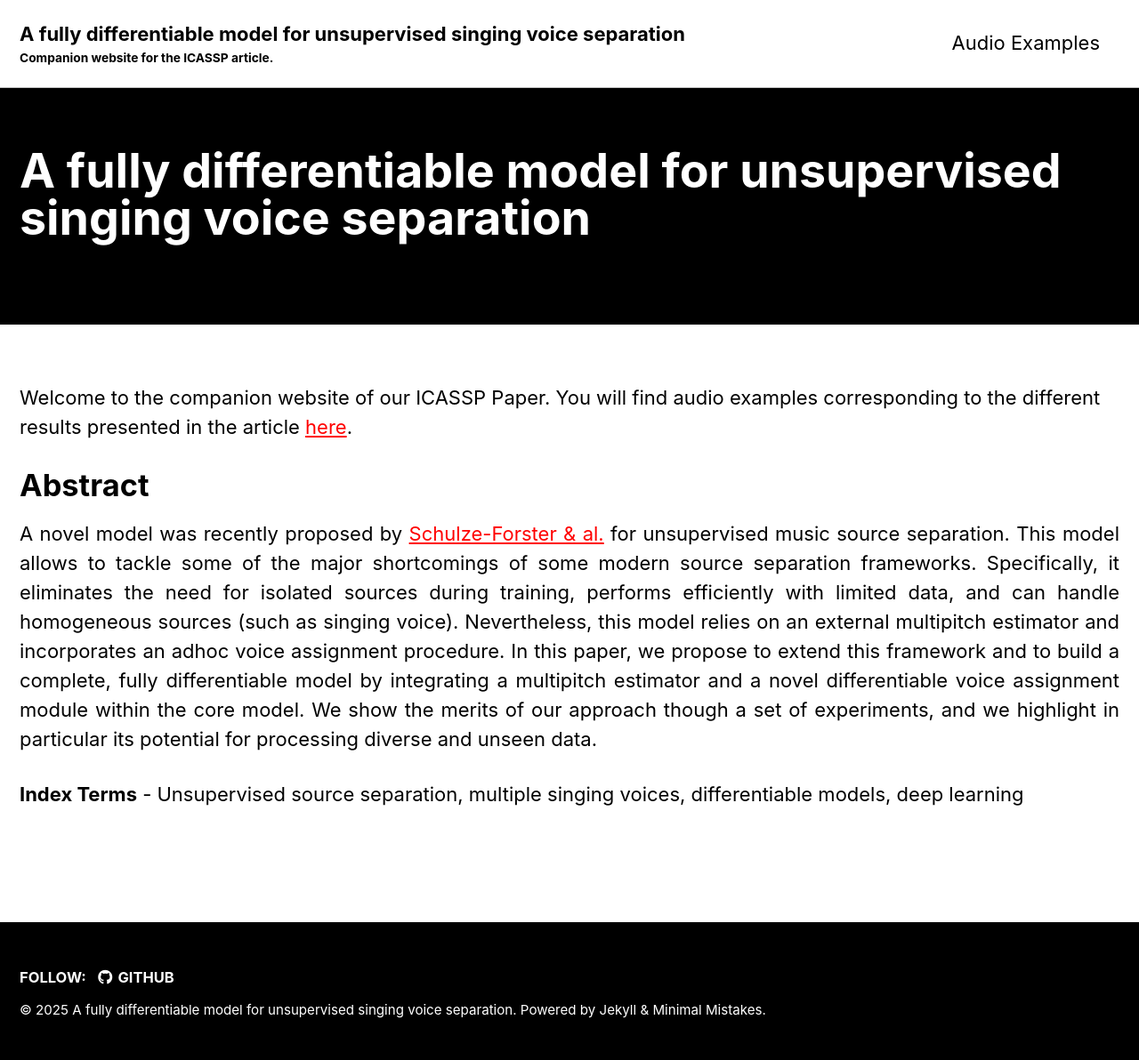
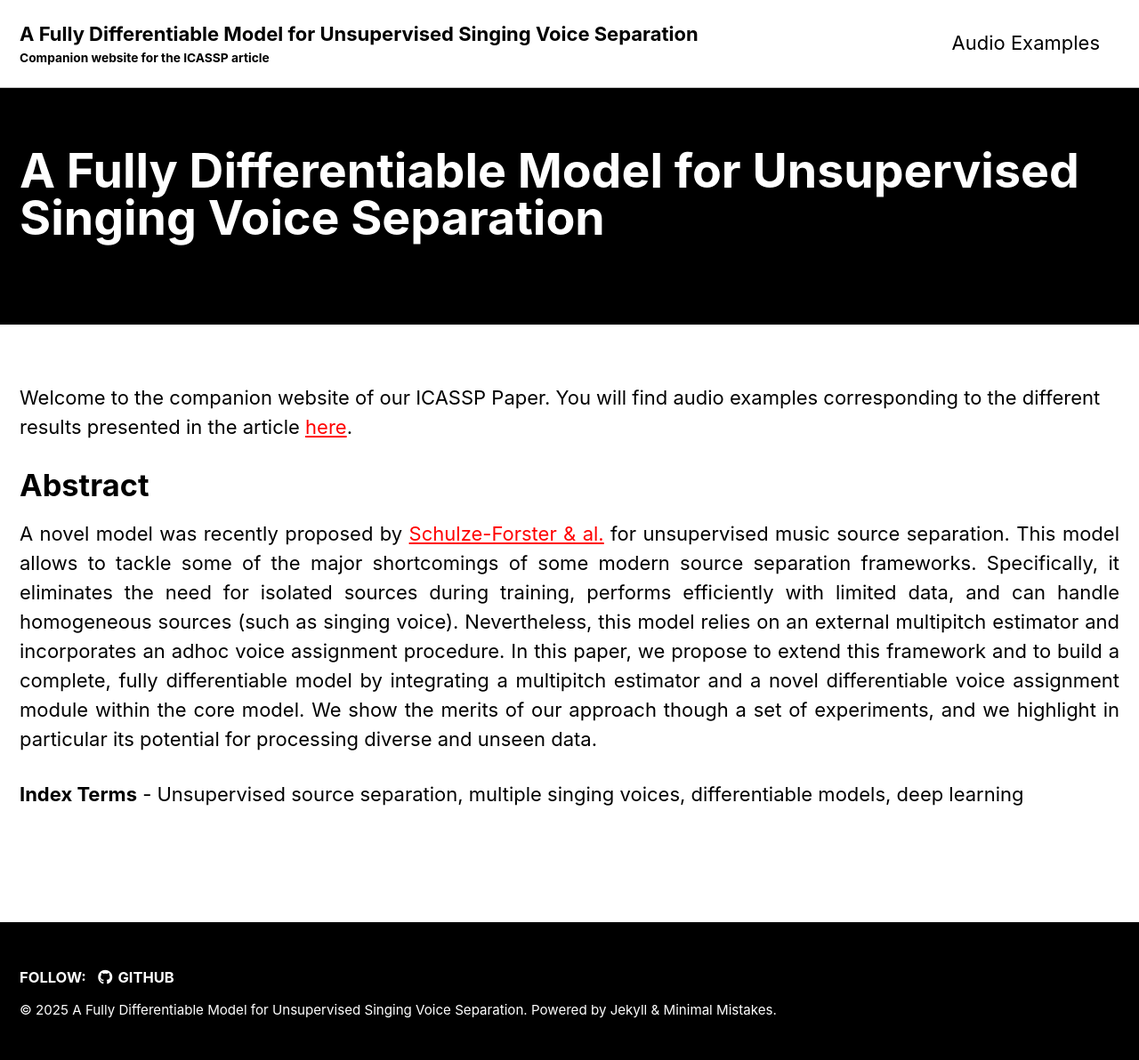
Before and after one commit to PierreChouteau/umss_icassp, a Jekyll site: the page built from docs/_pages/home.md, in a window 1280 px wide. Shown: the whole page at 89% size. Built offline with Jekyll 4.4.1, drawn with Linux system fonts in a browser that asks for light colours; cached includes are drawn as plain includes; some of the changed lines change nothing that is shown.

Commit message:
Update _config.yml

```diff
--- a/docs/_config.yml
+++ b/docs/_config.yml
@@ -16,14 +16,14 @@ minimal_mistakes_skin    : "contrast" # "default" # "air", "aqua", "contrast", "
 
 # Site Settings
 locale                   : "en-US"
-title                    : "A fully differentiable model for unsupervised singing voice separation"
+title                    : "A Fully Differentiable Model for Unsupervised Singing Voice Separation"
 title_separator          : "-"
-subtitle                 : "Companion website for the ICASSP article."
+subtitle                 : "Companion website for the ICASSP article"
 name                     : ""
 description              : ""
-url                      : "https://PierreChouteau.github.io/" # the base hostname & protocol for your site e.g. "https://mmistakes.github.io"
+url                      : "https://PierreChouteau.github.io" # the base hostname & protocol for your site e.g. "https://mmistakes.github.io"
 baseurl                  : # the subpath of your site, e.g. "/blog"
-repository               : "PierreChouteau/PierreChouteau.github.io" # GitHub username/repo-name e.g. "mmistakes/minimal-mistakes"
+repository               : "PierreChouteau/umss_icassp" # GitHub username/repo-name e.g. "mmistakes/minimal-mistakes"
 teaser                   : # path of fallback teaser image, e.g. "/assets/images/500x300.png"
 logo                     : # path of logo image to display in the masthead, e.g. "/assets/images/88x88.png"
 masthead_title           : # overrides the website title displayed in the masthead, use " " for no title
```
